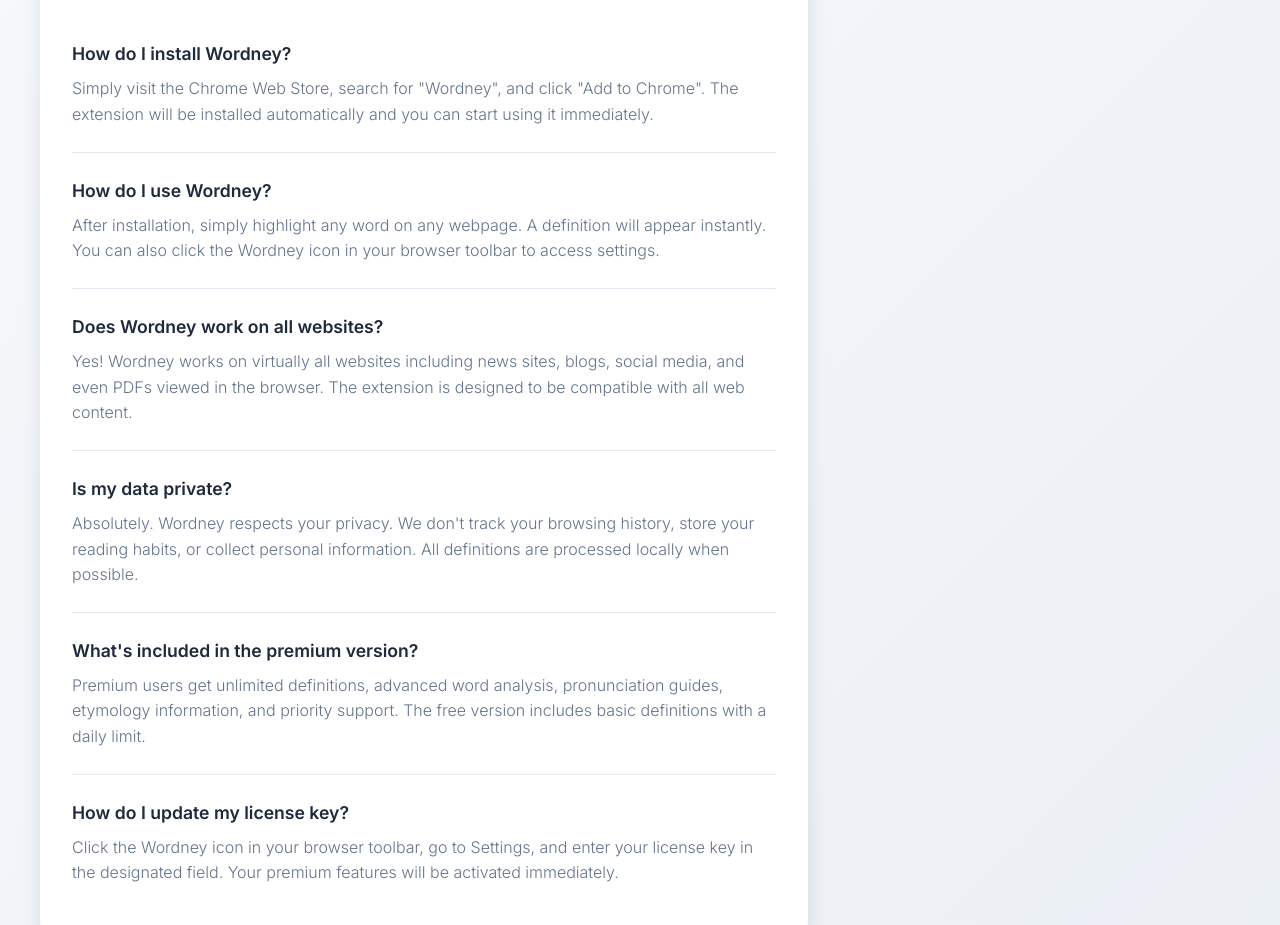
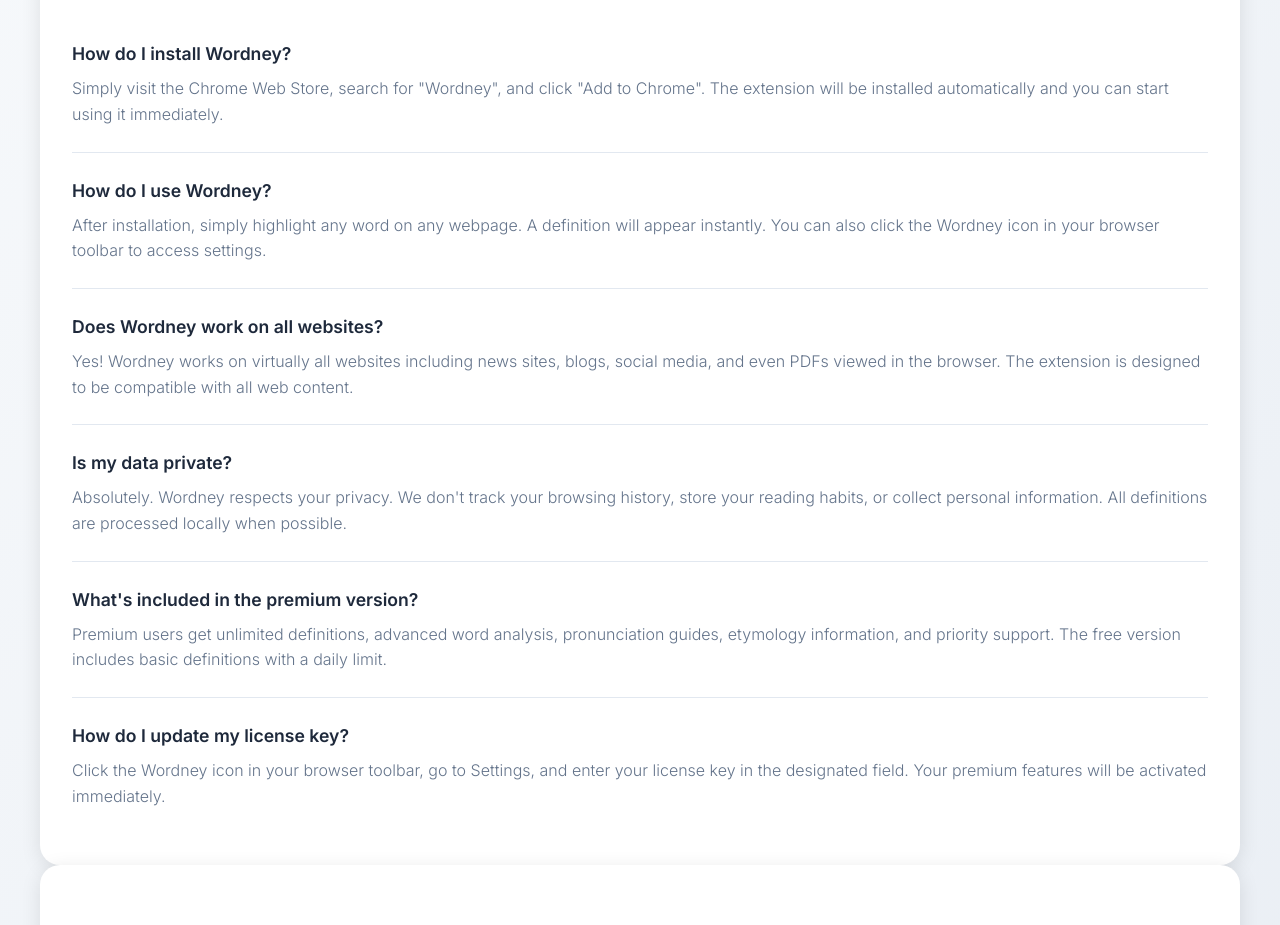
Before and after one commit to Black-Edge-Digital/Wordney-Backend, a website: page support.html in a window 1280 px wide. Shown: the part 549-1474 px from the top of the page. Drawn offline with Linux system fonts and the light colour scheme.

Commit message:
Removed grid section.

```diff
--- a/support.html
+++ b/support.html
@@ -22,7 +22,6 @@
     </section>
 
     <div class="container">
-        <div class="support-grid">
         <div class="faq-section">
             <h2 class="section-title">Frequently Asked Questions</h2>
 
@@ -74,7 +73,6 @@
                 <div class="faq-answer">
                     Click the Wordney icon in your browser toolbar, go to Settings, and enter your
                     license key in the designated field. Your premium features will be activated immediately.
-                    </div>
                 </div>
             </div>
         </div>
```
Lines whose indentation alone changed are shown as unchanged.
